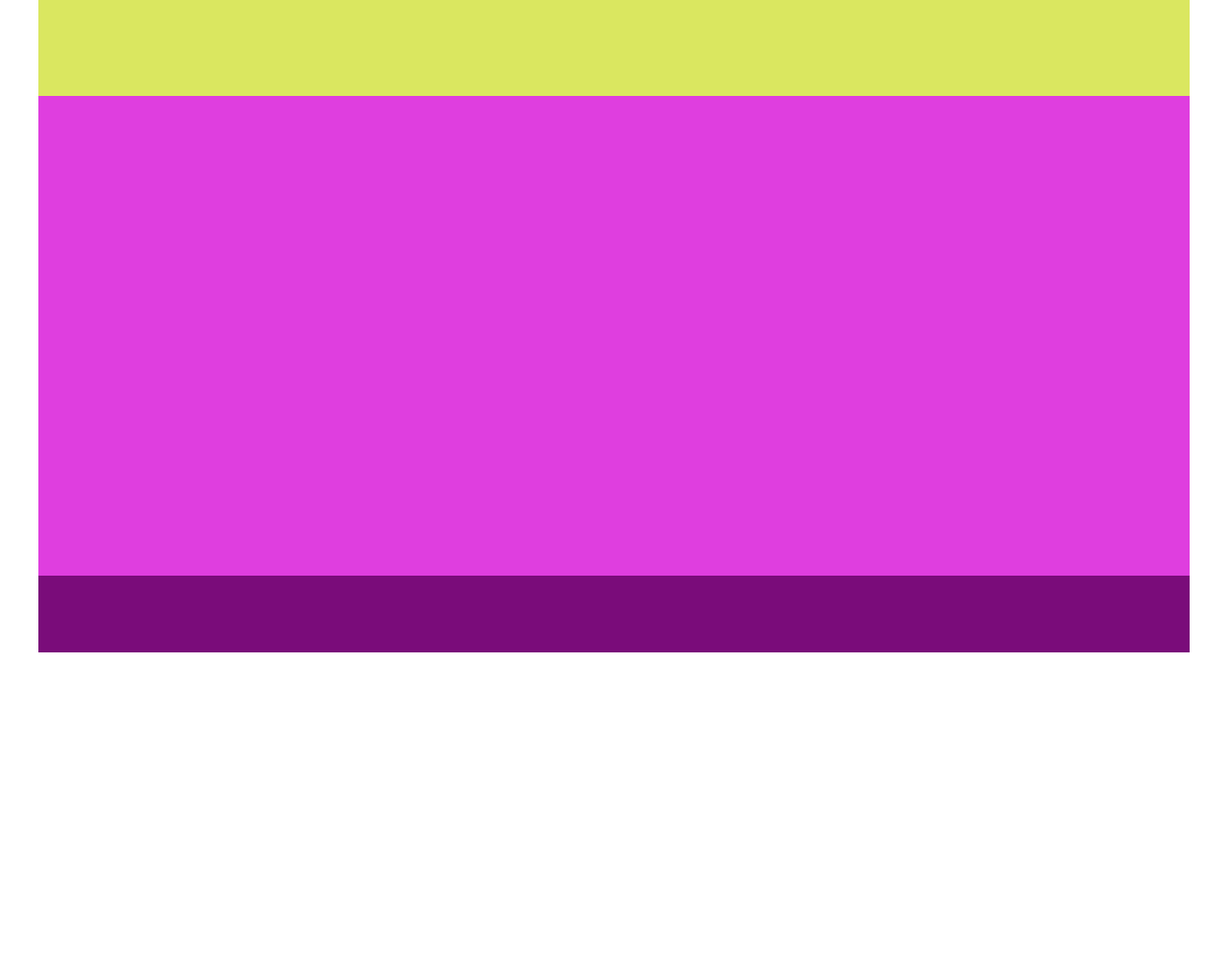
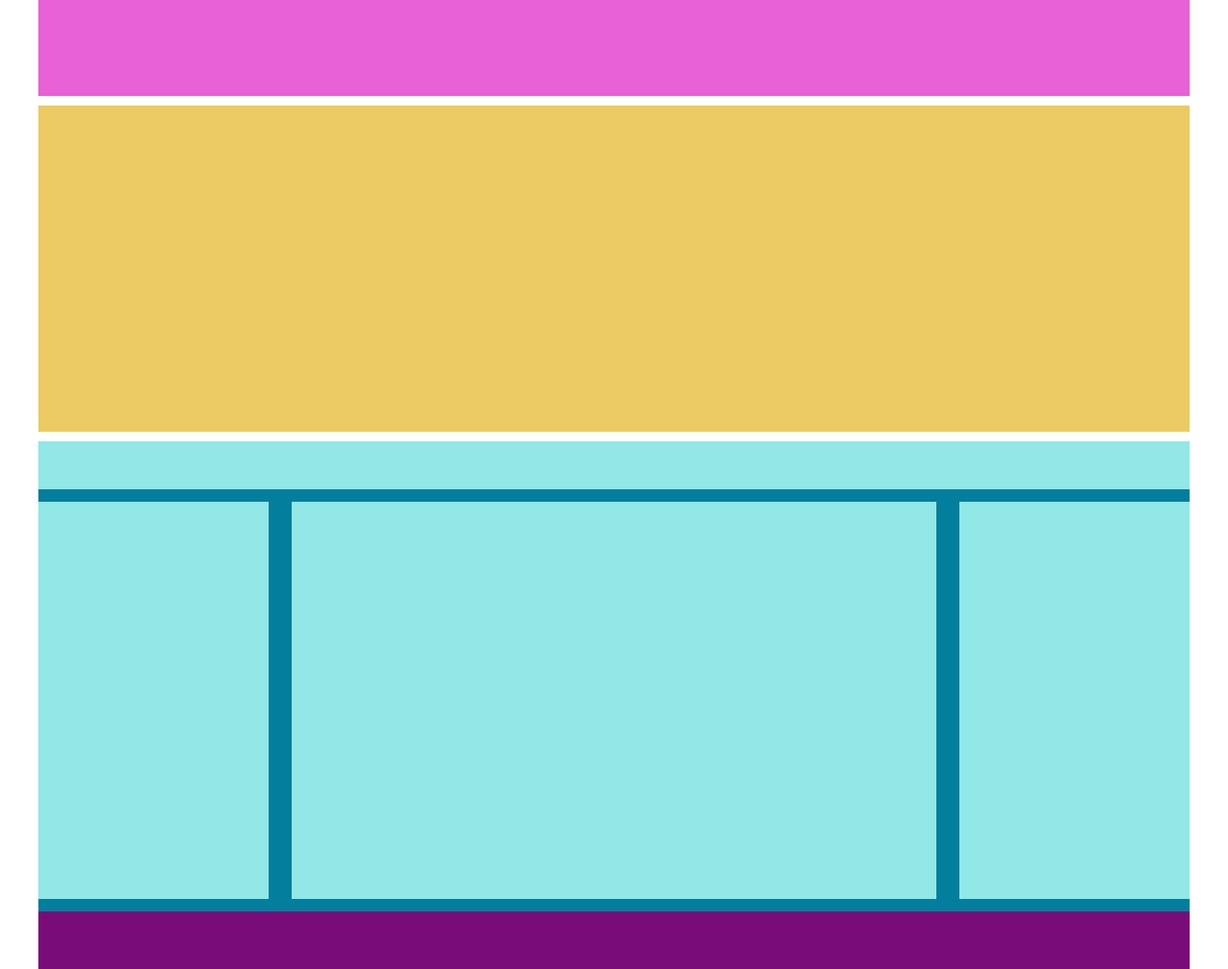
Before and after one commit to Mahdavi3649/htmlcss-struttura-wp, a plain HTML site: page index.html in a window 1280 px wide. Shown: the whole page at 96% size. Before the commit the page ends 800 px from the top, so only its background shows below. Drawn offline with Linux system fonts and the light colour scheme.

Commit message:
Modificato sidebar

```diff
--- a/index.html
+++ b/index.html
@@ -13,7 +13,14 @@
     </header>
     <!-- /#side-header -->
     <main class="side-main">
+        <div class="top-contain"></div>
 
+        <div class="bottom-contain clearfix">
+            <aside class="headbar"></aside>
+            <aside class="sidebar"></aside>
+            <section class="content"></section>
+            <aside class="sidebar"></aside>
+        </div>
     </main>
     <!-- /.side-main -->
 
--- a/style.css
+++ b/style.css
@@ -11,15 +11,52 @@ body {
 
 .side-header {
   height: 100px;
-  background-color: rgb(218, 231, 96);
+  background-color: rgb(231, 96, 213);
 }
 
 .side-main {
-  height: 500px;
-  background-color: rgb(223, 62, 223);
+  height: 840px;
+}
+
+.top-contain {
+  height: 340px;
+  background-color: rgb(235, 203, 97);
+  margin-bottom: 10px;
+  margin-top: 10px;
+}
+.bottom-contain {
+  height: 490px;
+  background-color: rgb(3, 126, 156);
 }
 
 .side-footer {
-  height: 80px;
+  height: 60px;
   background-color: rgb(122, 12, 122);
 }
+
+.headbar {
+  height: 50px;
+  margin-bottom: 13px;
+  background-color: rgb(146, 231, 231);
+}
+
+.sidebar {
+  width: 20%;
+  height: 414px;
+  background-color: rgb(146, 231, 231);
+  float: left;
+}
+
+.content {
+  width: 56%;
+  height: 414px;
+  float: left;
+  background-color: rgb(146, 231, 231);
+  margin: 0 2%;
+}
+
+.clearfix::after {
+  content: "";
+  display: table;
+  clear: both;
+}
```
